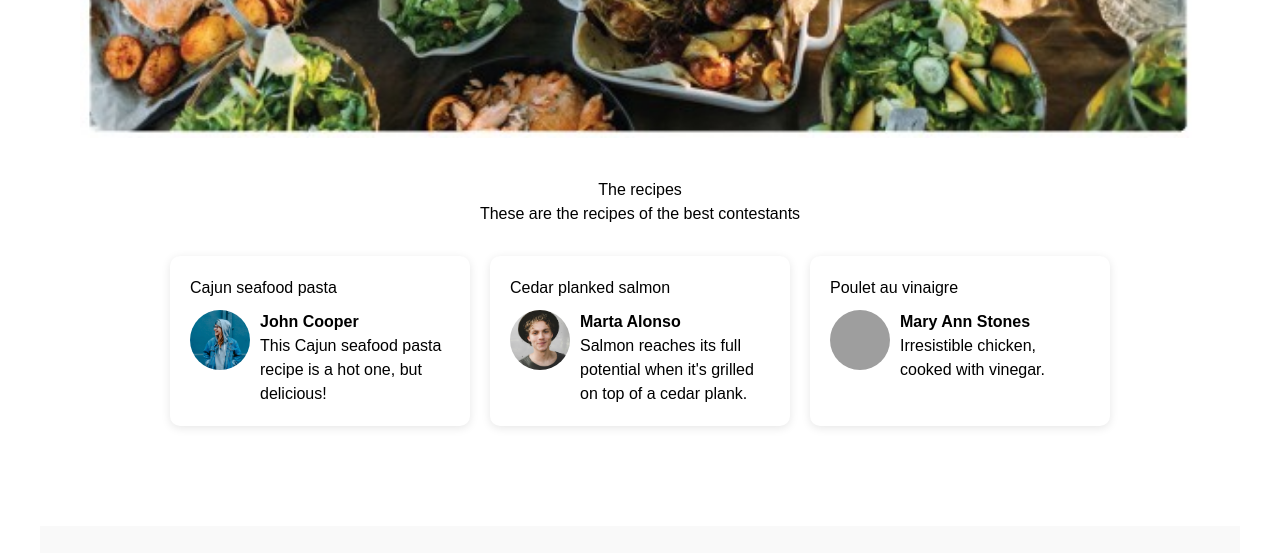
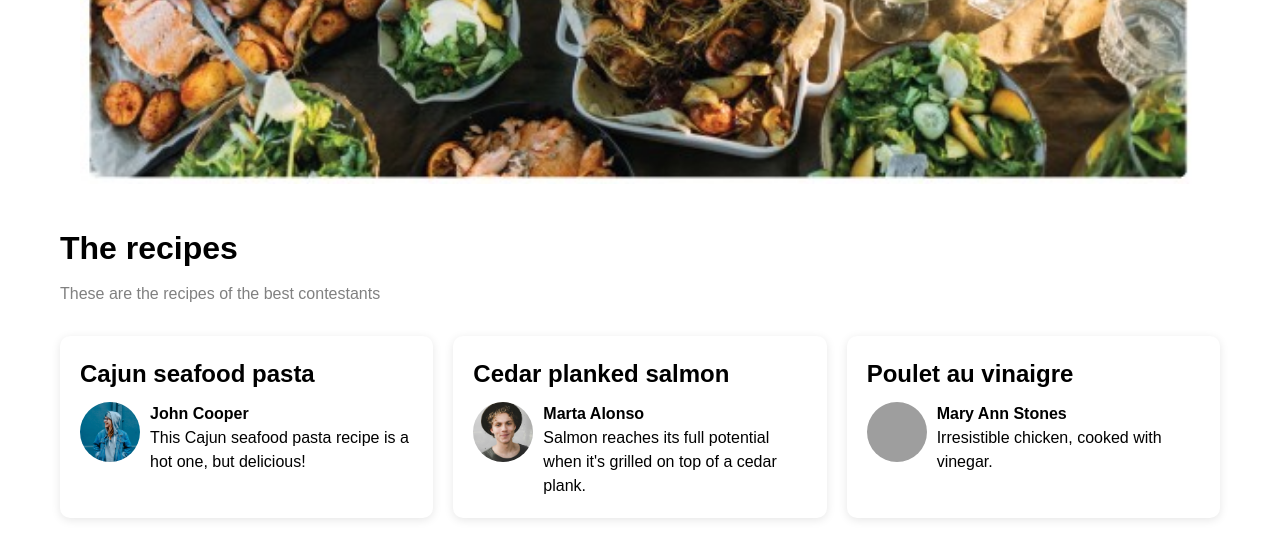
Before and after one commit to AliciaBarrios/pec-3-tailwind, a website built with Parcel: page src/contestants.html in a window 1280 px wide. Shown: the part 610-1163 px from the top of the page. Built offline with nearby package versions, Linux system fonts and the light colour scheme; grey boxes are pictures that could not be loaded.

Commit message:
fix contestants.scss

```diff
--- a/src/assets/styles/layouts/_contestants.scss
+++ b/src/assets/styles/layouts/_contestants.scss
@@ -11,6 +11,23 @@
   padding: 0 40px;
 }
 
+h1, h2, h3 {
+  margin: 0 0 10px;
+  font-weight: bold;
+}
+
+h1 {
+  font-size: 2.5rem;
+}
+
+h2 {
+  font-size: 2rem;
+  margin-bottom: 10px;
+}
+
+h3 {
+  font-size: 1.5rem;
+}
 
 .header {
   display: flex;
@@ -50,7 +67,11 @@
 
 .recipes {
   padding: 40px 20px;
-  text-align: center;
+  text-align: left;
+  p {
+    color: grey;
+    margin-top: 0;
+  }
 }
 
 .cards {
@@ -66,7 +87,8 @@
   border-radius: 10px;
   box-shadow: 0 2px 10px rgba(0,0,0,0.1);
   padding: 20px;
-  width: 300px;
+  flex: 1 1 300px; // min 300px, se adapta
+  max-width: 400px; // opcional, para limitar el crecimiento
   text-align: left;
 }
 
```
